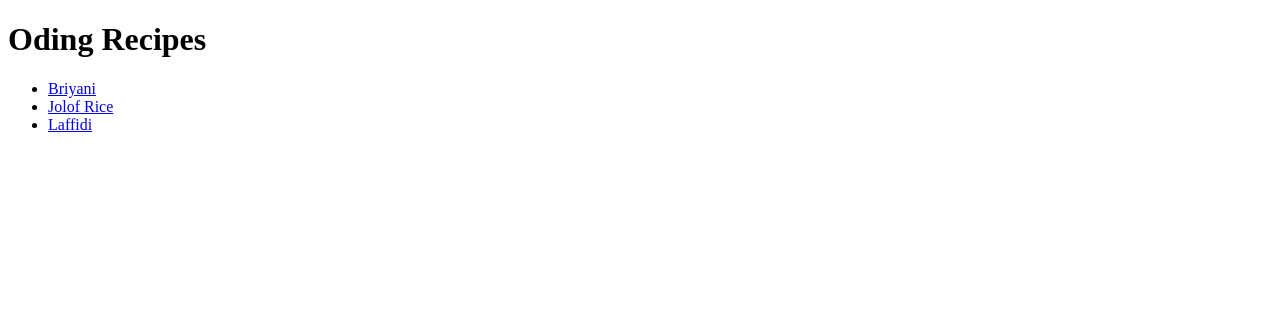
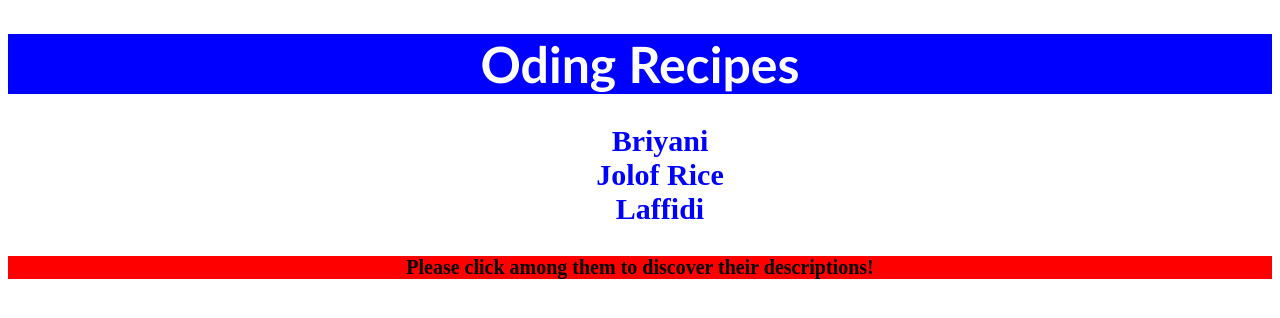
Before and after one commit to d-madiou/odin-recipes, a plain HTML site: page index.html in a window 1280 px wide. Drawn offline with Linux system fonts and the light colour scheme.

Commit message:
I add new features using css external.

```diff
--- a/index.html
+++ b/index.html
@@ -4,13 +4,15 @@
     <meta charset="UTF-8">
     <meta name="viewport" content="width=<device-width>, initial-scale=1.0">
     <title>Document</title>
+    <link rel="stylesheet" href="recipes/style.css">
 </head>
 <body>
-    <h1>Oding Recipes</h1>
-      <ul>
-        <li><a href="recipes/briyani.html">Briyani</a></li>
-        <li><a href="recipes/Jolofrice.html">Jolof Rice</a></li>
-        <li><a href="recipes/laffidi.html">Laffidi</a></li>
+    <h1 class="header">Oding Recipes</h1>
+      <ul class="fortheindex">
+        <li id="main"><a href="recipes/briyani.html">Briyani</a></li>
+        <li id="main"><a href="recipes/Jolofrice.html">Jolof Rice</a></li>
+        <li id="main"><a href="recipes/laffidi.html">Laffidi</a></li>
       </ul>
+    <h1 id="footer">Please click among them to discover their descriptions!</h1>
 </body>
 </html>
--- /dev/null
+++ b/recipes/style.css
@@ -0,0 +1,54 @@
+h1.header {
+    text-align: center;
+    color: white;
+    margin-bottom: 20px;
+    font-size: 50px;
+    background-color: blue;
+    font-family: 'Trebuchet MS', 'Lucida Sans Unicode', 'Lucida Grande', 'Lucida Sans', Arial, sans-serif;
+}
+
+ul.fortheindex{
+    font-size: 30px;
+    text-decoration: none;
+    text-align: center;
+    text-decoration-line: none;
+}
+a {
+    text-decoration: none;
+    color: blue;
+    font-weight: bold;
+    transition: color 0.3s;
+    background-color: orang;
+}
+li#main{
+    list-style: none;
+}
+#footer{
+    color: black;
+    font-size: 20px;
+    text-align: center;
+    background-color: red;
+}
+
+#bri{
+    background-color: orange;
+    color: rgb(14, 14, 14);
+    font-family: system-ui, -apple-system, BlinkMacSystemFont, 'Segoe UI', Roboto, Oxygen, Ubuntu, Cantarell, 'Open Sans', 'Helvetica Neue', sans-serif;
+    text-align: center;
+}
+
+h2{
+    color: green;
+    font-family: Verdana, Geneva, Tahoma, sans-serif;
+    text-align: center;
+}
+img{
+    display: block;
+    margin-left: auto;
+    margin-right: auto;
+}
+ul.ingredients{
+    text-align: center;
+    font-size: 20px;
+    font-family: Arial, Helvetica, sans-serif;
+}
```
Also changed, not shown: recipes/briyani.html (+4 -3 lines).
